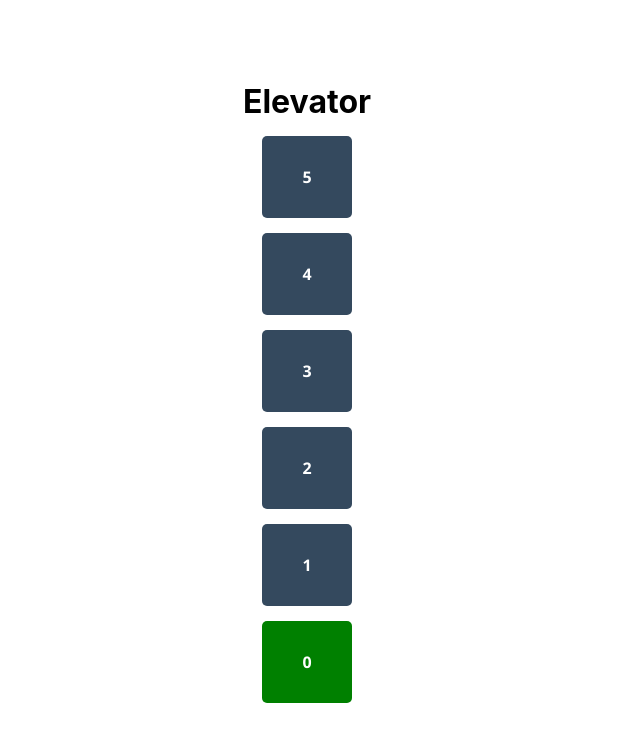
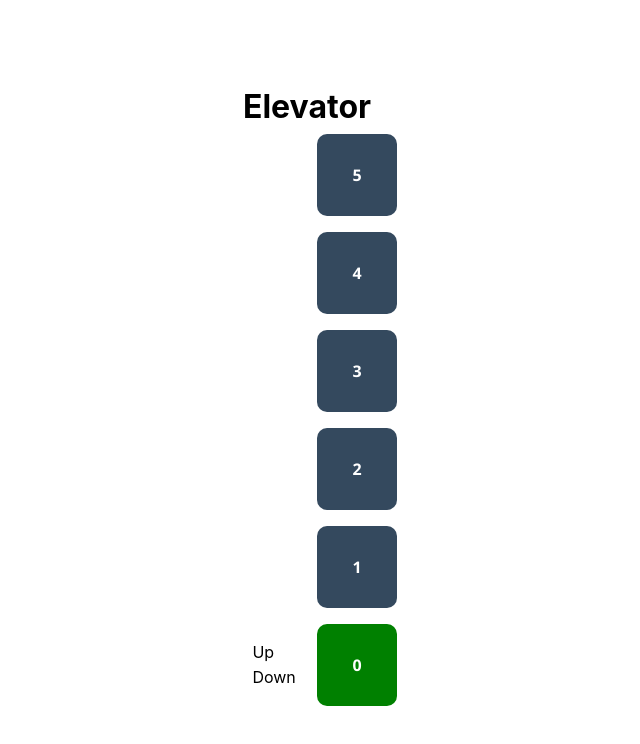
Before and after one commit to cedricheijlman/elevator-opdracht, a React (Create React App) app: page / in a window 1280 px wide. Shown: the top 744 px of the page, without its empty margins (333-973 px from the left). Built offline with nearby package versions, Linux system fonts and the light colour scheme.

Commit message:
change floor up down functionality

```diff
--- a/src/App.css
+++ b/src/App.css
@@ -10,11 +10,29 @@
 .elevatorContainer {
 }
 
+.singleFloorContainer {
+  display: flex;
+  align-items: center;
+  justify-content: center;
+  position: relative;
+}
+
+.upDownButtons {
+  position: absolute;
+  left: 35px;
+}
+
+.upDownButtons p {
+  margin: 5px 0;
+  cursor: pointer;
+}
+
 .singleFloor {
-  border-radius: 5px;
-  margin: 15px 0;
+  margin-left: 100px !important;
+  border-radius: 10px;
+  margin: 8px 0;
   background-color: #34495e;
-  padding: 30px 40px;
+  padding: 30px 35px;
   color: white;
   font-family: "Segoe UI", Tahoma, Geneva, Verdana, sans-serif;
   font-weight: 600;
--- a/src/App.tsx
+++ b/src/App.tsx
@@ -3,8 +3,7 @@ import logo from "./logo.svg";
 import "./App.css";
 
 const App: React.FC = () => {
-  const [currentFloor, setCurrentFloor] = useState(0);
-
+  // All floors
   const floors: Object[] = [
     { floorNum: 0 },
     { floorNum: 1 },
@@ -14,12 +13,53 @@ const App: React.FC = () => {
     { floorNum: 5 },
   ];
 
+  // Current floor
+  const [currentFloor, setCurrentFloor] = useState<number>(0);
+
+  // Change floor up and down
+  const changeFloor = (floorNum: number, action: string): void => {
+    const oldFloorNum = floorNum;
+    if (action == "up" && floorNum < 5) {
+      setTimeout(() => {
+        setCurrentFloor(oldFloorNum + 1);
+      }, 1000);
+    }
+
+    if (action == "down" && floorNum > 0) {
+      setTimeout(() => {
+        setCurrentFloor(oldFloorNum - 1);
+      }, 1000);
+    }
+  };
+
   return (
     <div className="container">
       <h1>Elevator</h1>
       <div className="elevatorContainer">
         {floors.reverse().map((floor: any) => {
+          const floorNumber = floor.floorNum;
           return (
+            <div className="singleFloorContainer">
+              {currentFloor == floorNumber ? (
+                <div className="upDownButtons">
+                  <p
+                    onClick={() => {
+                      changeFloor(floorNumber, "up");
+                    }}
+                  >
+                    Up
+                  </p>
+                  <p
+                    onClick={() => {
+                      changeFloor(floorNumber, "down");
+                    }}
+                  >
+                    Down
+                  </p>
+                </div>
+              ) : (
+                <div></div>
+              )}
               <div
                 className={
                   currentFloor == floor.floorNum
@@ -28,7 +68,7 @@ const App: React.FC = () => {
                 }
               >
                 <p>{floor.floorNum}</p>
-              <div></div>
+              </div>
             </div>
           );
         })}
```
Lines whose indentation alone changed are shown as unchanged.
